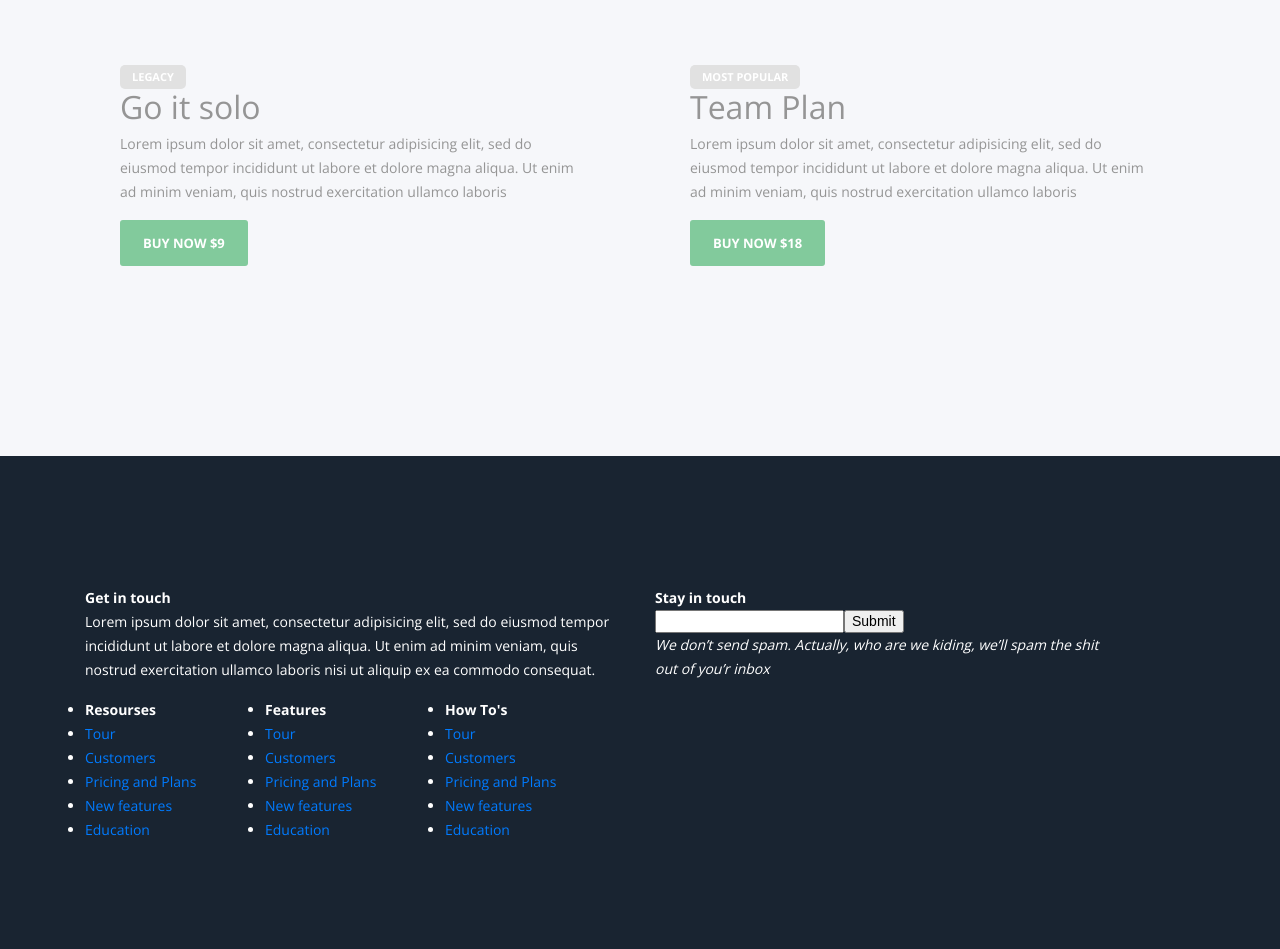
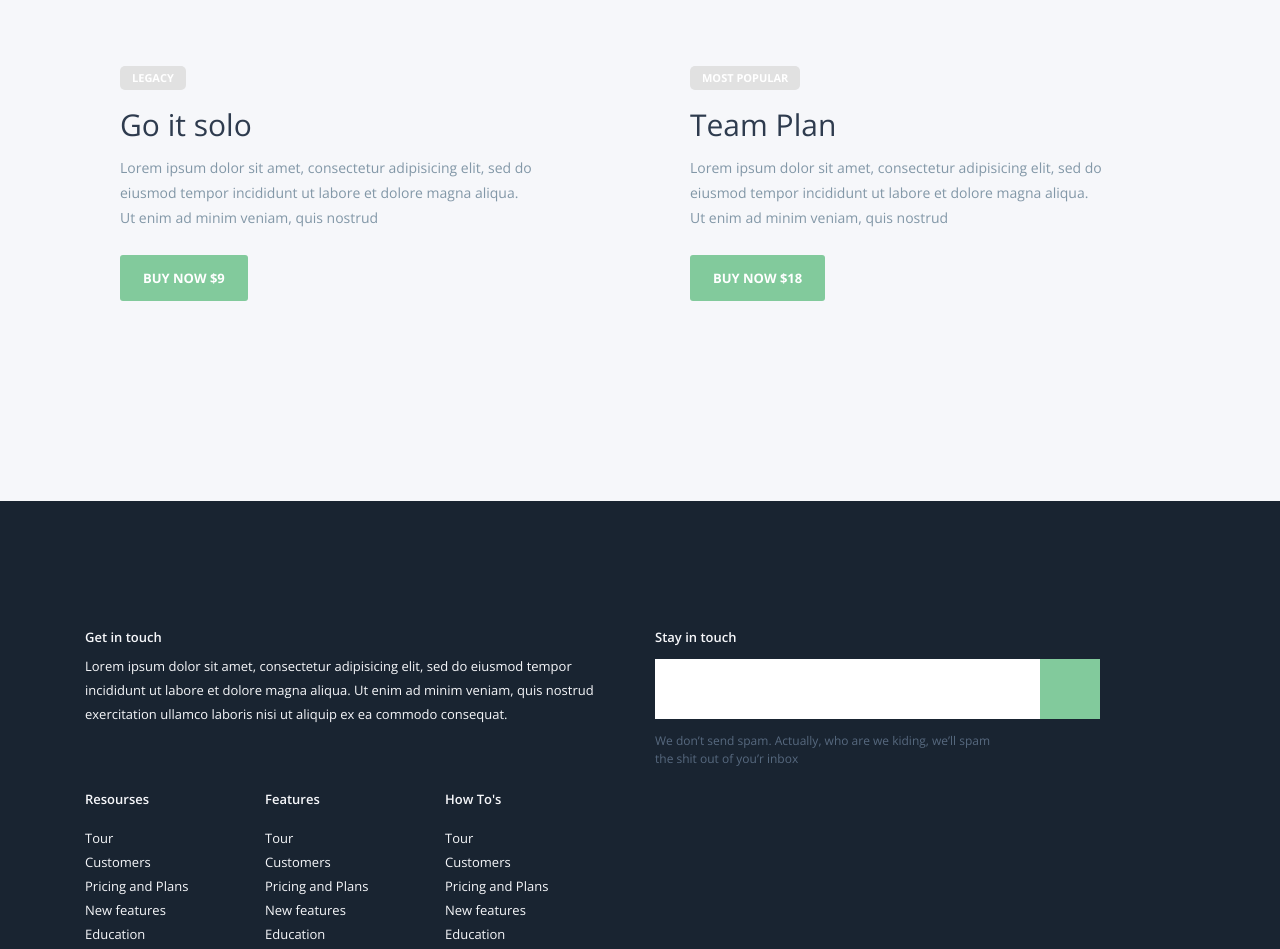
Before and after one commit to EugeneAndrievsky/Take, a plain HTML site: page index.html in a window 1280 px wide. Shown: the part 4060-5009 px from the top of the page. Drawn offline with nearby package versions, Linux system fonts and the light colour scheme.

Commit message:
Update 2017-11-30T22:00:54.779Z

```diff
--- a/css/style.css
+++ b/css/style.css
@@ -471,6 +471,7 @@ img {
   padding: 0 12px;
   border: none;
   border-radius: 5px;
+  font-family: 'Open Sans', sans-serif;
   font-size: 11px;
   line-height: 24px;
   font-weight: 700;
@@ -478,6 +479,7 @@ img {
   text-decoration: none;
   color: white;
   background-color: #bd8cbf;
+  margin-bottom: 20px;
 }
 .btn--inactive {
   background-color: #e1e1e1;
@@ -488,6 +490,7 @@ img {
   padding: 0 23px;
   border: none;
   border-radius: 5px;
+  font-family: 'Open Sans', sans-serif;
   font-size: 11px;
   line-height: 46px;
   font-weight: 700;
@@ -505,15 +508,53 @@ img {
   max-width: 80%;
   height: auto;
 }
+.nav-list {
+  margin-bottom: 40px;
+  list-style: none;
+}
+.nav-list b {
+  display: block;
+  margin-bottom: 15px;
+  font-family: 'Open Sans', sans-serif;
+  font-size: 13px;
+  line-height: 13px;
+  font-weight: 600;
+}
+.nav-list a {
+  font-family: 'Open Sans', sans-serif;
+  font-size: 13px;
+  line-height: 24px;
+  font-weight: 400;
+  color: #f6f7fa;
+}
 .product {
-  padding: 45px 50px;
+  padding: 0 50px;
+  padding-top: 47px;
+  padding-bottom: 55px;
 }
 .product:hover {
   background-color: white;
 }
+.product h2 {
+  margin-bottom: 15px;
+  font-family: 'Open Sans', sans-serif;
+  font-size: 30px;
+  line-height: 30px;
+  font-weight: 300;
+  color: #2e3b4e;
+}
+.product p {
+  margin-bottom: 25px;
+  max-width: 415px;
+  font-family: 'Open Sans', sans-serif;
+  font-size: 14px;
+  line-height: 25px;
+  font-weight: 400;
+  color: #8297a7;
+}
 .buying {
-  padding-top: 105px;
-  padding-bottom: 145px;
+  padding-top: 40px;
+  padding-bottom: 50px;
   background-color: #f6f7fa;
 }
 .description {
@@ -597,10 +638,68 @@ img {
   max-width: 450px;
 }
 .page-footer {
-  padding-top: 130px;
-  padding-bottom: 150px;
-  color: white;
+  padding-top: 50px;
+  padding-bottom: 20px;
+  color: #f6f7fa;
   background-color: #192431;
+}
+.page-footer__get-in {
+  margin-bottom: 35px;
+}
+.page-footer__get-in b {
+  display: block;
+  margin-bottom: 10px;
+  font-family: 'Open Sans', sans-serif;
+  font-size: 13px;
+  line-height: 13px;
+  font-weight: 600;
+}
+.page-footer__get-in p {
+  margin: 0;
+  font-family: 'Open Sans', sans-serif;
+  font-size: 13px;
+  line-height: 24px;
+  font-weight: 400;
+}
+.page-footer__subscribe {
+  margin-bottom: 50px;
+}
+.page-footer__subscribe b {
+  display: block;
+  margin-bottom: 15px;
+  font-family: 'Open Sans', sans-serif;
+  font-size: 13px;
+  line-height: 13px;
+  font-weight: 600;
+}
+.page-footer__subscribe i {
+  display: block;
+  max-width: 350px;
+  font-family: 'Open Sans', sans-serif;
+  font-size: 12px;
+  line-height: 18px;
+  font-weight: 400;
+  font-style: normal;
+  color: #57697f;
+}
+.page-footer__form {
+  margin-bottom: 13px;
+}
+.page-footer__form input[type="text"] {
+  height: 60px;
+  width: 100%;
+  max-width: 400px;
+  border: 0;
+  padding: 0;
+}
+.page-footer__form input[type="submit"] {
+  width: 70px;
+  height: 60px;
+  margin: 0;
+  padding: 0;
+  border: none;
+  font-size: 0;
+  background-color: #82ca9c;
 }
 .page-header {
   min-height: 400px;
@@ -707,6 +806,17 @@ img {
     width: auto;
     max-width: none;
   }
+  .nav-list {
+    margin-bottom: 0;
+  }
+  .nav-list b {
+    display: block;
+    margin-bottom: 20px;
+  }
+  .buying {
+    padding-top: 60px;
+    padding-bottom: 75px;
+  }
   .description {
     padding-top: 70px;
     padding-bottom: 50px;
@@ -734,6 +844,10 @@ img {
   .details .row div:nth-child(n+2) p {
     margin-bottom: 0px;
   }
+  .page-footer {
+    padding-top: 70px;
+    padding-bottom: 80px;
+  }
   .page-header {
     min-height: 600px;
   }
@@ -749,6 +863,10 @@ img {
   .iphone {
     right: 70px;
     height: 480px;
+  }
+  .buying {
+    padding-top: 75px;
+    padding-bottom: 100px;
   }
   .description {
     padding-top: 70px;
@@ -774,6 +892,13 @@ img {
     padding-top: 85px;
     padding-bottom: 100px;
   }
+  .page-footer {
+    padding-top: 90px;
+    padding-bottom: 100px;
+  }
+  .page-footer__get-in {
+    margin-bottom: 0;
+  }
   .reasons {
     padding-top: 90px;
     padding-bottom: 115px;
@@ -791,6 +916,10 @@ img {
     right: -90px;
     width: 600px;
     height: auto;
+  }
+  .buying {
+    padding-top: 90px;
+    padding-bottom: 120px;
   }
   .description {
     padding-top: 100px;
@@ -821,6 +950,13 @@ img {
   .details p {
     margin-bottom: 0;
   }
+  .page-footer {
+    padding-top: 110px;
+    padding-bottom: 120px;
+  }
+  .page-footer__subscribe {
+    margin-bottom: 25px;
+  }
   .page-header {
     min-height: 951px;
     background-position: top center;
@@ -845,6 +981,10 @@ img {
     right: -70px;
     width: auto;
   }
+  .buying {
+    padding-top: 105px;
+    padding-bottom: 145px;
+  }
   .description__second-part {
     padding-top: 165px;
   }
@@ -852,6 +992,10 @@ img {
     padding-top: 95px;
     padding-bottom: 155px;
   }
+  .page-footer {
+    padding-top: 130px;
+    padding-bottom: 150px;
+  }
   .reasons {
     padding-top: 120px;
     padding-bottom: 165px;
--- a/index.html
+++ b/index.html
@@ -8,7 +8,7 @@
   <meta name="viewport" content="width=device-width,initial-scale=1">
   <link rel="stylesheet" href="https://maxcdn.bootstrapcdn.com/bootstrap/4.0.0-beta/css/bootstrap.min.css">
   <link href="https://fonts.googleapis.com/css?family=Merriweather:900i|Open+Sans:300,400,600,700,800" rel="stylesheet">
-  <link rel="stylesheet" href="css/style.min.css">
+  <link rel="stylesheet" href="css/style.css">
 </head>
 
 <body>
@@ -181,18 +181,18 @@
         <section class="product col-12  col-md-6">
           <div class="btn btn--inactive">Legacy</div>
           <h2>Go it solo</h2>
-          <p>Lorem ipsum dolor sit amet, consectetur adipisicing elit, sed do eiusmod tempor incididunt ut labore et dolore magna aliqua. Ut enim ad minim veniam, quis nostrud exercitation ullamco laboris</p>
+          <p>Lorem ipsum dolor sit amet, consectetur adipisicing elit, sed do eiusmod tempor incididunt ut labore et dolore magna aliqua. Ut enim ad minim veniam, quis nostrud</p>
           <div class="btn--large">Buy now $9</div>
-          <span></span>
-          <span></span>
+          <span class="product__ios"></span>
+          <span class="product__windows"></span>
         </section>
         <section  class="product  col-12  col-md-6">
           <div class="btn btn--inactive">Most popular</div>
           <h2>Team Plan</h2>
-          <p>Lorem ipsum dolor sit amet, consectetur adipisicing elit, sed do eiusmod tempor incididunt ut labore et dolore magna aliqua. Ut enim ad minim veniam, quis nostrud exercitation ullamco laboris</p>
+          <p>Lorem ipsum dolor sit amet, consectetur adipisicing elit, sed do eiusmod tempor incididunt ut labore et dolore magna aliqua. Ut enim ad minim veniam, quis nostrud</p>
           <div class="btn--large">Buy now $18</div>
-          <span></span>
-          <span></span>
+          <span class="product__ios"></span>
+          <span class="product__windows"></span>
         </section>
       </div>
     </div>
@@ -204,15 +204,15 @@
   <div class="container">
     <div class="row">
 
-      <div class="col-12 col-md-6">
+      <div class="page-footer__get-in  col-12  col-md-6">
         <b>Get in touch</b>
         <p>Lorem ipsum dolor sit amet, consectetur adipisicing elit, sed do eiusmod tempor incididunt ut labore et dolore magna aliqua. Ut enim ad minim veniam, quis nostrud exercitation ullamco laboris nisi ut aliquip ex ea commodo consequat.</p>
       </div>
 
-      <div class="col-12 col-md-5">
+      <div class="page-footer__subscribe  col-12  col-md-5">
         <b>Stay in touch</b>
         <form>
-          <div class="input-group">
+          <div class="page-footer__form  input-group">
             <input type="text" class="" id="inlineFormInputGroup">
             <input type="submit">
           </div>
@@ -220,7 +220,7 @@
         <i>We don’t send spam. Actually, who are we kiding, we’ll spam the shit out of you’r inbox</i>
       </div>
 
-      <nav class="page-footer__nav  row  col-12 col-lg-6">
+      <nav class="page-footer__nav  row  col-12  col-lg-6">
         <ul class="nav-list  col-12  col-sm-4">
           <li><b>Resourses</b></li>
           <li><a href="">Tour</a></li>
```
Also changed, not shown: css/style.min.css.
